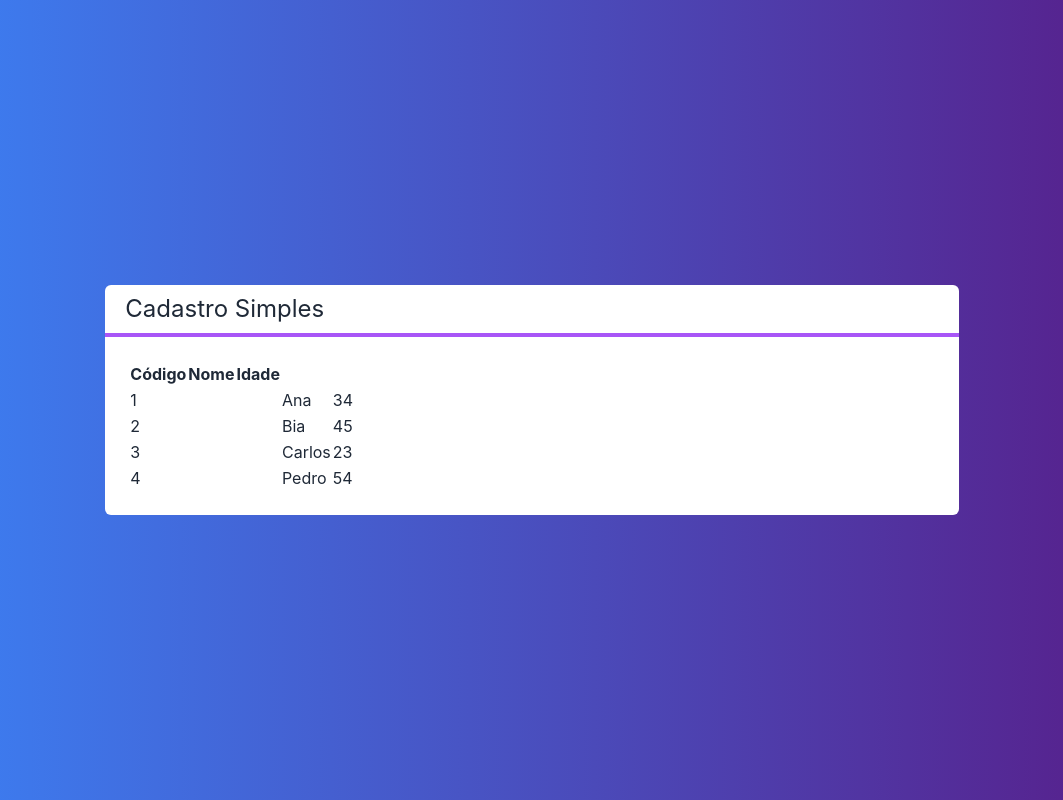
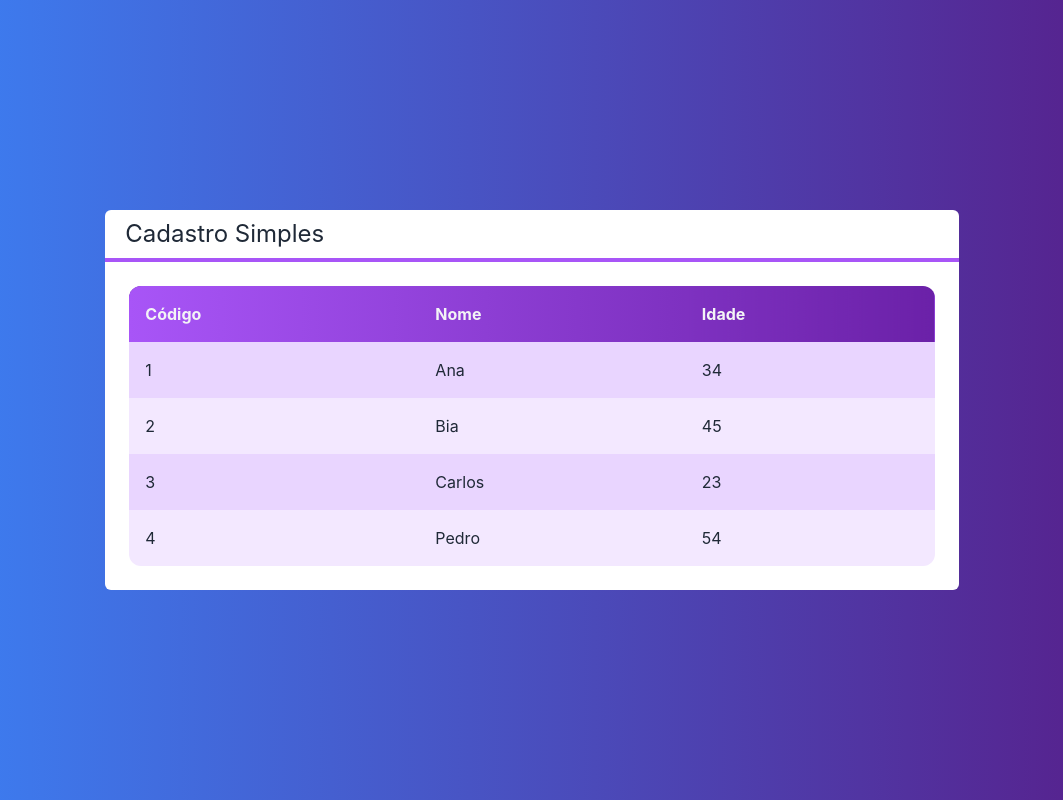
Before and after one commit to LeticiaLopess/next-crud, a Next.js app: page / in a window 1280 px wide. Shown: the whole page, without its empty margins (108-1171 px from the left). Built offline with nearby package versions, Linux system fonts and the light colour scheme.

Commit message:
atualização

```diff
--- a/src/components/Tabela.tsx
+++ b/src/components/Tabela.tsx
@@ -8,31 +8,33 @@
 
     function renderizarCabecalho() {
         return (
-            <table>
                 <tr>
-                    <th>Código</th>
-                    <th>Nome</th>
-                    <th>Idade</th>
+                    <th className="text-left p-4">Código</th>
+                    <th className="text-left p-4">Nome</th>
+                    <th className="text-left p-4">Idade</th>
                 </tr>
-            </table>
         )
     }
 
     function renderizarDados() {
         return props.clientes?.map((cliente, i) => {
             return (
-                <tr key={cliente.id}>
-                    <td>{cliente.id}</td>
-                    <td>{cliente.nome}</td>
-                    <td>{cliente.idade}</td>
+                <tr key={cliente.id}
+                    className={`${i % 2 === 0 ? 'bg-purple-200' : 'bg-purple-100'}`}>
+                    <td className="text-left p-4">{cliente.id}</td>
+                    <td className="text-left p-4">{cliente.nome}</td>
+                    <td className="text-left p-4">{cliente.idade}</td>
                 </tr>
             )
         })
     }
 
     return (
-        <table>
-            <thead>
+        <table className="w-full rounded-xl overflow-hidden">
+            <thead className={`
+            text-gray-100
+            bg-gradient-to-r from-purple-500 to bg-purple-800
+            `}>
                 {renderizarCabecalho()}
             </thead>
             <tbody>
```
